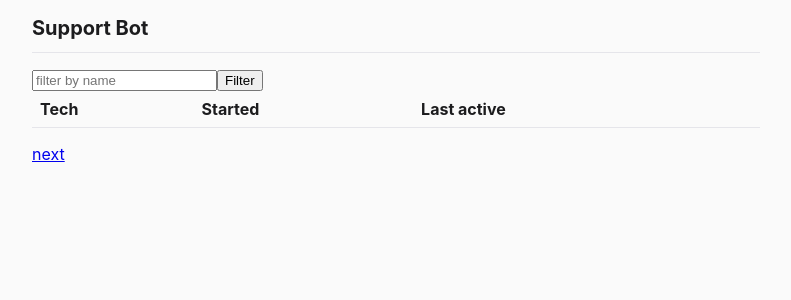
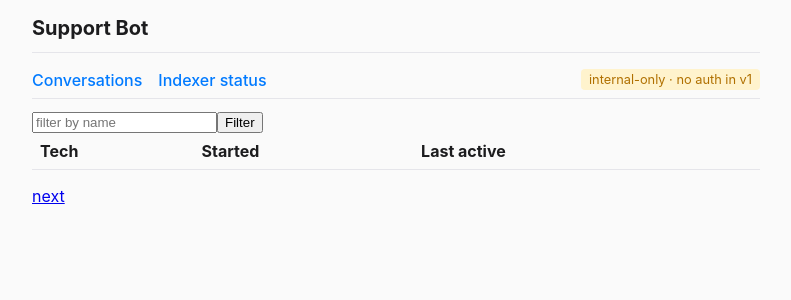
Before and after one commit to tmhoule/support-bot, a FastAPI app: template templates/admin/conversations.html in a window 1280 px wide. Shown: the top 300 px of the page, without its empty margins (244-1035 px from the left). Run offline with FastAPI, Linux system fonts and the light colour scheme; the template is opened without the code that fills it, so the values that code supplies are empty; parts of the project's set-up code (start-up, migrations or seed data) failed here and were passed over.

Commit message:
feat(admin): drop token gate; admin pages open (network-trusted, NetIQ SAML to gate later)

```diff
--- a/static/styles.css
+++ b/static/styles.css
@@ -202,3 +202,7 @@ header h1 { margin: 0 0 0.25rem; font-size: 1.25rem; }
 table.convos { width: 100%; border-collapse: collapse; }
 table.convos td, table.convos th { border-bottom: 1px solid #e5e5ea; padding: 0.5rem; text-align: left; }
 table.convos a { color: #007aff; text-decoration: none; }
+
+.admin-nav { display: flex; gap: 1rem; align-items: center; padding-bottom: 0.5rem; margin-bottom: 0.75rem; border-bottom: 1px solid #e5e5ea; }
+.admin-nav a { color: #007aff; text-decoration: none; font-weight: 500; }
+.admin-nav .admin-warn { margin-left: auto; font-size: 0.8rem; color: #b07000; background: #fff3cd; padding: 0.2rem 0.5rem; border-radius: 4px; }
--- a/templates/admin/conversations.html
+++ b/templates/admin/conversations.html
@@ -1,6 +1,11 @@
 {% extends "base.html" %}
 {% block title %}Admin – Conversations{% endblock %}
 {% block content %}
+<nav class="admin-nav">
+  <a href="/admin/conversations">Conversations</a>
+  <a href="/admin/indexer-status">Indexer status</a>
+  <span class="admin-warn">internal-only · no auth in v1</span>
+</nav>
 <form method="get"><input name="name" value="{{ name }}" placeholder="filter by name"><button>Filter</button></form>
 <table class="convos">
   <thead><tr><th>Tech</th><th>Started</th><th>Last active</th><th></th></tr></thead>
--- a/templates/admin/indexer_status.html
+++ b/templates/admin/indexer_status.html
@@ -1,5 +1,10 @@
 {% extends "base.html" %}
 {% block content %}
+<nav class="admin-nav">
+  <a href="/admin/conversations">Conversations</a>
+  <a href="/admin/indexer-status">Indexer status</a>
+  <span class="admin-warn">internal-only · no auth in v1</span>
+</nav>
 <h2>Indexer status</h2>
 <p>Chroma documents: {{ chroma_count }}</p>
 <table class="convos">
```
Also changed, not shown: app/routes/admin.py (+15 -13 lines), tests/integration/test_admin_auth.py (+6 -5 lines).
